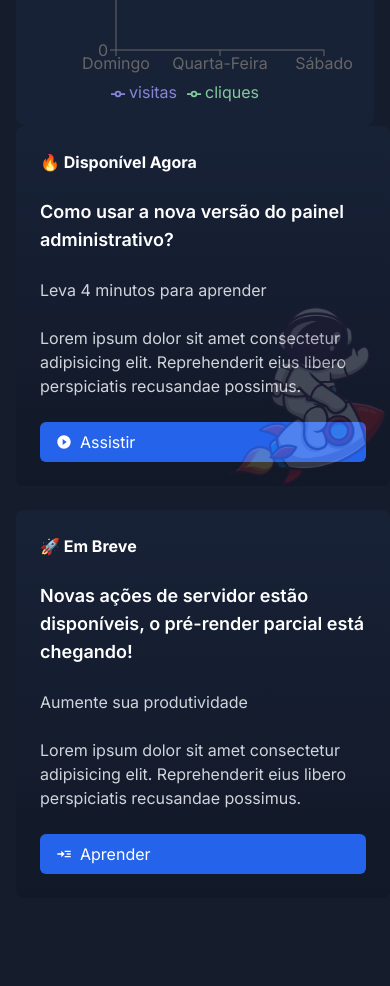
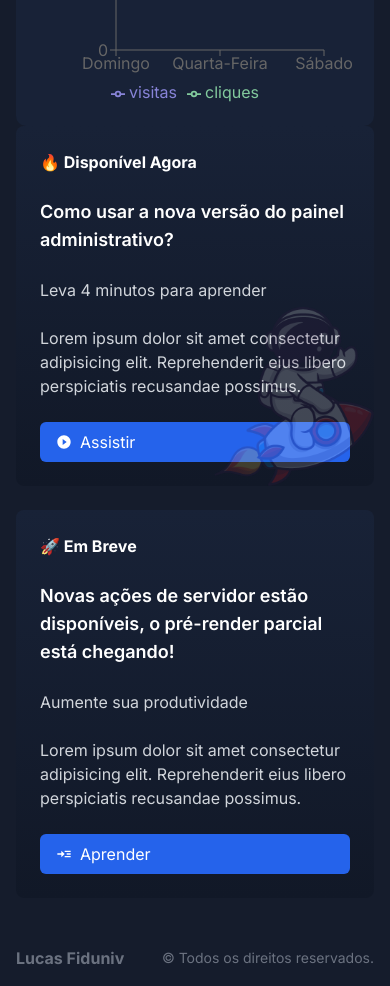
Before and after one commit to lucasfiduniv/Dashboard-nextjs, a Next.js app: page /dashboard in a window 390 px wide. Shown: the part 1700-2686 px from the top of the page. Before the commit the page ends 1890 px from the top, so only its background shows below. Built offline with nearby package versions, Linux system fonts and the light colour scheme.

Commit message:
fix: mudancas na responsividade do layout

```diff
--- a/app/dashboard/page.tsx
+++ b/app/dashboard/page.tsx
@@ -24,7 +24,7 @@ const DashboardPage = () => {
         <Transactions />
         <Chart />
       </div>
-      <div className="flex-1">
+      <div className="md:w-1/4">
         <Rightbar />
       </div>
     </div>
--- a/app/ui/dashboard/rightbar/rightbar.tsx
+++ b/app/ui/dashboard/rightbar/rightbar.tsx
@@ -3,7 +3,7 @@ import { MdPlayCircleFilled, MdReadMore } from "react-icons/md";
 
 const Rightbar = () => {
   return (
-    <div className="fixed">
+    <div className="">
       <div className="bg-gradient-to-t from-gray-900 to-[#182237] p-6 rounded-lg mb-6 relative">
         <div className="absolute right-0 bottom-0 w-1/2 h-1/2">
           <Image
```
